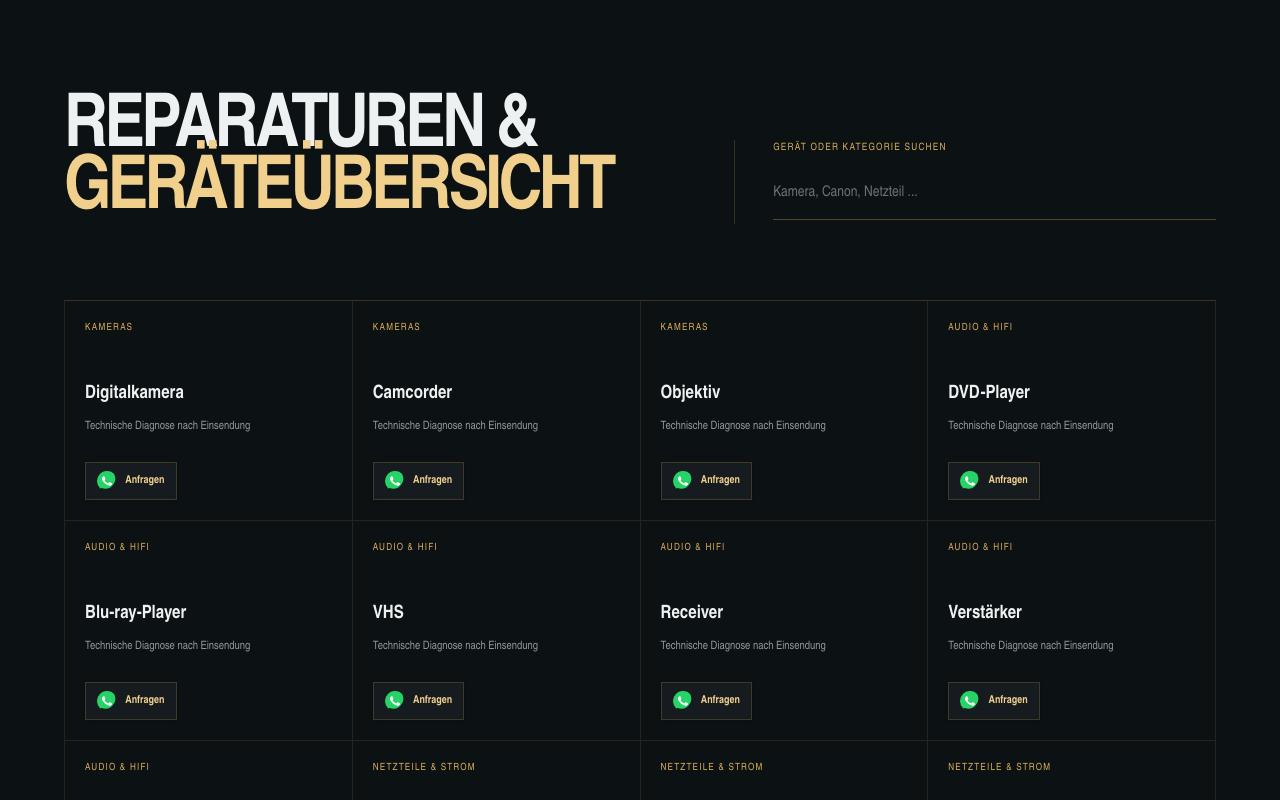
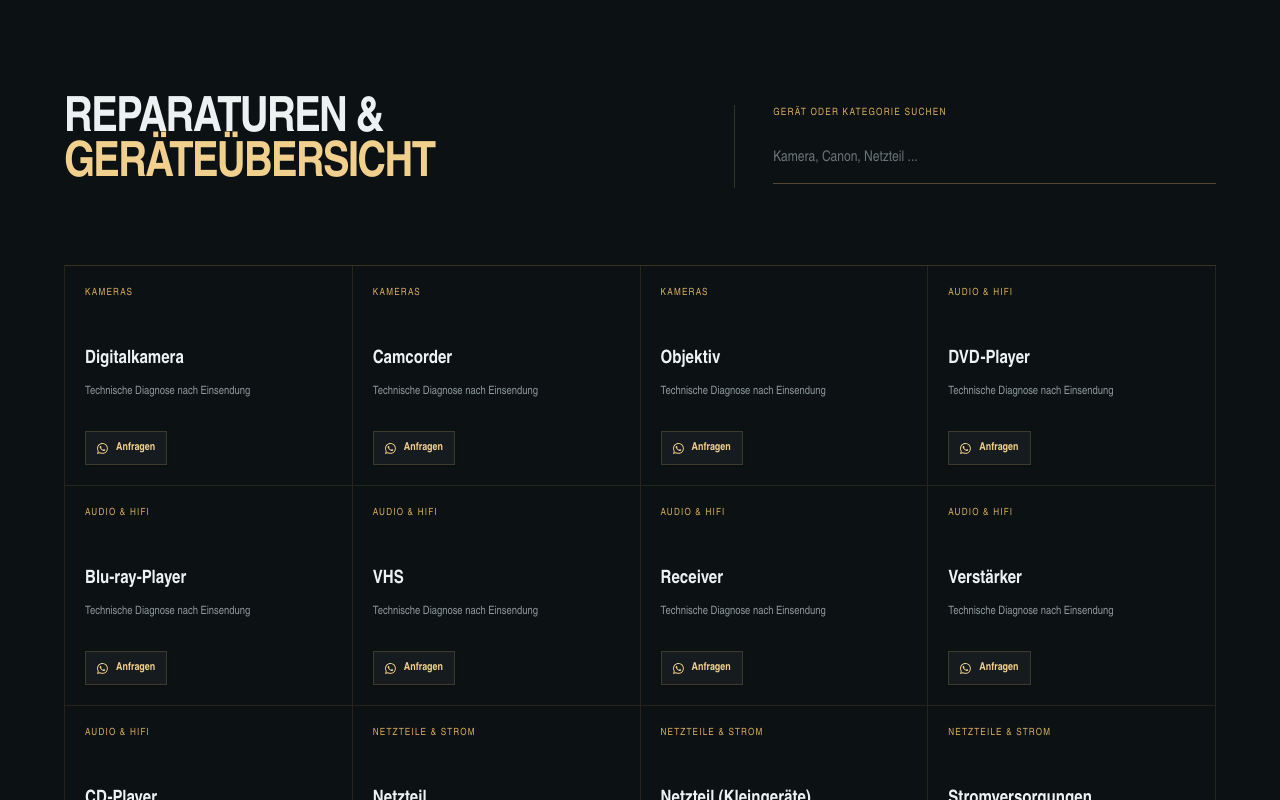
Before and after one commit to Erygros/Repairservice, a Next.js app: page / in a window 1280 px wide. Shown: the part 1560-2360 px from the top of the page. Built offline with nearby package versions, Linux system fonts and the light colour scheme; no server answers.

Commit message:
Use official WhatsApp icon and refine device search

```diff
--- a/components/RepairList.tsx
+++ b/components/RepairList.tsx
@@ -14,10 +14,10 @@ export default function RepairList(){
   },[q,flattened])
 
   return (
-    <section className="device-overview">
+    <section id="geraete" className="device-overview">
       <div className="device-overview-heading">
         <div><h2>Reparaturen &<br /><em>Geräteübersicht</em></h2></div>
-        <label className="device-search"><span>Gerät oder Kategorie suchen</span><input value={q} onChange={e=>setQ(e.target.value)} placeholder="Kamera, Canon, Netzteil ..." /></label>
+        <label className="device-search"><span>Gerät oder Kategorie suchen</span><input type="search" value={q} onChange={e=>setQ(e.target.value)} placeholder="Kamera, Canon, Netzteil ..." aria-label="Gerät oder Kategorie suchen" autoComplete="off" /></label>
       </div>
       <div className="device-grid">
         {filtered.length === 0 ? (
--- a/components/WhatsAppButton.tsx
+++ b/components/WhatsAppButton.tsx
@@ -1,20 +1,13 @@
+import { SiWhatsapp } from 'react-icons/si'
+
 const WA_NUMBER = '4915563535989'
 const WA_LINK = `https://wa.me/${WA_NUMBER}`
 
-function WhatsAppIcon({className='w-5 h-5'}: {className?: string}){
-  return (
-    <svg className={className} viewBox="0 0 24 24" fill="none" xmlns="http://www.w3.org/2000/svg" aria-hidden>
-      <path d="M20.52 3.48a11.98 11.98 0 10-17 17L3 21l2.64-.7A12 12 0 0020.52 3.48z" stroke="#25D366" strokeWidth="0" fill="#25D366"/>
-      <path d="M17.472 14.382c-.297-.149-1.757-.867-2.03-.967-.273-.1-.472-.149-.672.149-.197.297-.768.967-.94 1.166-.173.197-.347.223-.644.074-.297-.149-1.255-.462-2.39-1.475-.884-.788-1.48-1.761-1.652-2.059-.173-.297-.018-.458.13-.606.134-.133.297-.347.446-.52.149-.174.198-.298.298-.497.1-.198.05-.372-.025-.521-.074-.149-.672-1.618-.92-2.218-.242-.583-.487-.504-.672-.513l-.573-.01c-.197 0-.52.074-.792.372s-1.04 1.016-1.04 2.479 1.064 2.876 1.213 3.076c.149.198 2.095 3.2 5.077 4.487 2.98 1.29 2.98.861 3.517.807.538-.049 1.757-.718 2.006-1.413.248-.694.248-1.289.173-1.414-.074-.126-.273-.198-.57-.347z" fill="#fff"/>
-    </svg>
-  )
-}
-
-export default function WhatsAppButton({label='WhatsApp', message, className=''}:{label?:string; message?:string; className?:string}){
+export default function WhatsAppButton({label='WhatsApp', message, className='', onClick}:{label?:string; message?:string; className?:string; onClick?: () => void}){
   const href = message ? `${WA_LINK}?text=${encodeURIComponent(message)}` : WA_LINK
   return (
-    <a href={href} target="_blank" rel="noopener noreferrer" className={`whatsapp-button inline-flex items-center gap-2 font-semibold px-4 py-2 shadow ${className}`}>
-      <WhatsAppIcon />
+    <a href={href} target="_blank" rel="noopener noreferrer" onClick={onClick} className={`whatsapp-button inline-flex items-center gap-2 font-semibold px-4 py-2 shadow ${className}`}>
+      <SiWhatsapp aria-hidden="true" className="whatsapp-icon" />
       <span>{label}</span>
     </a>
   )
--- a/package.json
+++ b/package.json
@@ -11,7 +11,8 @@
   "dependencies": {
     "next": "14.0.0",
     "react": "18.2.0",
-    "react-dom": "18.2.0"
+    "react-dom": "18.2.0",
+    "react-icons": "^5.5.0"
   },
   "devDependencies": {
     "@types/node": "26.6.2",
```
Also changed, not shown: app/globals.css, 1 other file (tests, documents, lock files or other folders).
